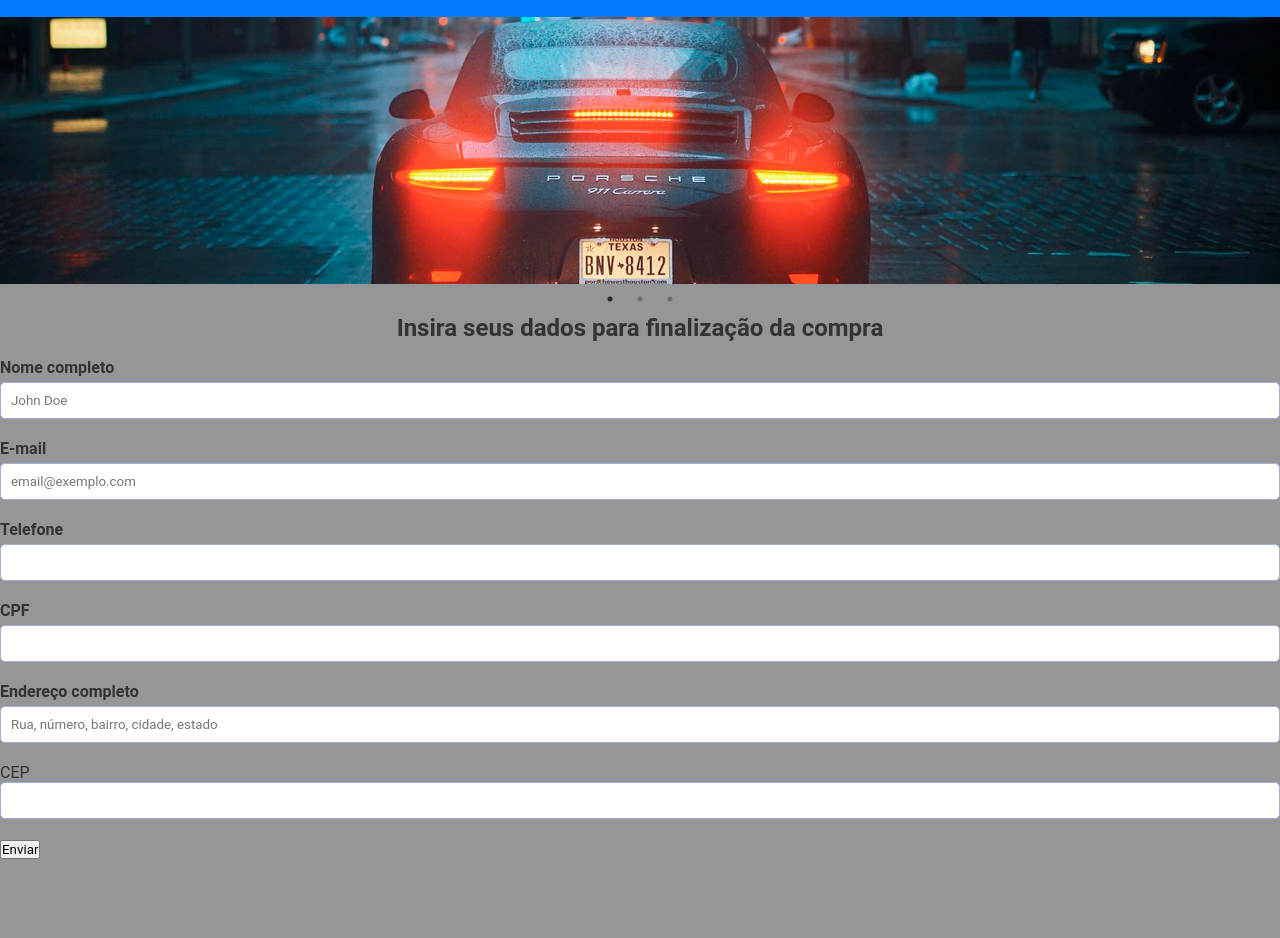
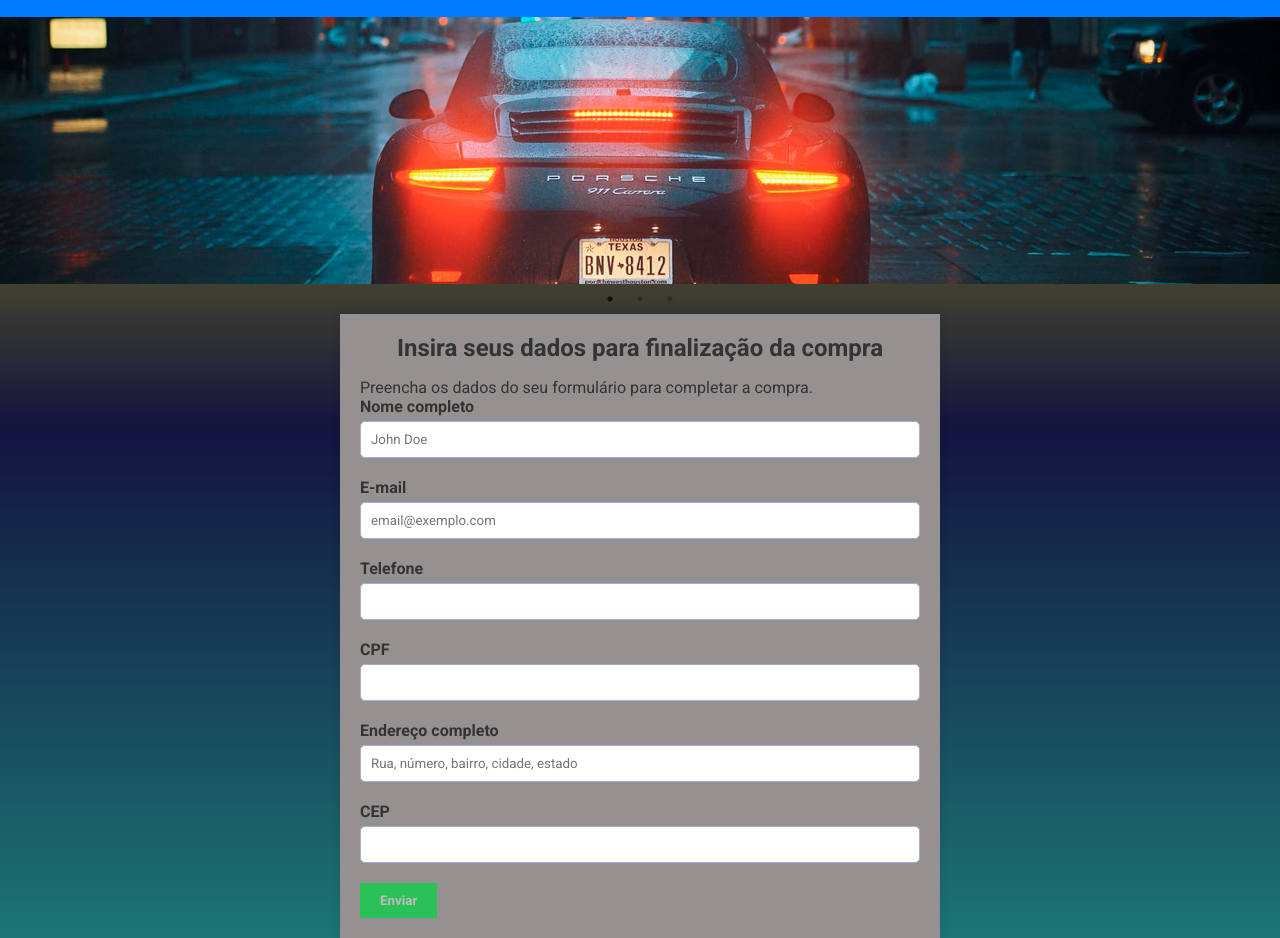
Before and after one commit to fernandagodinho/exe_mod_10_Ebac, a plain HTML site: page index.html in a window 1280 px wide. Shown: the part 80-1018 px from the top of the page. Before the commit the page ends 939 px from the top, so only its background shows below. Drawn offline with nearby package versions, Linux system fonts and the light colour scheme; a script that the page names is missing.

Commit message:
alterações de sintaxe

```diff
--- a/index.html
+++ b/index.html
@@ -5,8 +5,8 @@
     <meta name="viewport" content="width=device-width, initial-scale=1.0">
     <title>Formulário de Cadastro - Módulo 10</title>
     <link rel="preconnect" href="https://fonts.googleapis.com">
-    <link rel="preconnect" href="https://fonts.gstatic.com" origem cruzada>
-    <link href='https://fonts.googleapis.com/css?family=Roboto:wght@400;700&display=swap' rel='folha de estilo'>
+    <link rel="preconnect" href="https://fonts.gstatic.com" crossorigin>
+    <link href='https://fonts.googleapis.com/css?family=Roboto:wght@400;700&display=swap' rel='stylesheet'>
     <link rel="stylesheet" href="styles.css">
     <link rel="stylesheet" type="text/css" href="https://cdn.jsdelivr.net/npm/slick-carousel@1.8.1/slick/slick.css" />
     <link rel="stylesheet" href="https://cdn.jsdelivr.net/npm/slick-carousel@1.8.1/slick/slick-theme.css" />
@@ -26,11 +26,15 @@
         <img src="slide2.png" alt="Carro da BMW">
         <img src="slide3.png" alt="Carro da Ford" >
 
-    </Div>
+    </div>
 
-    <div class="contêiner">
+    <div class="container">
+
         <h2>Insira seus dados para finalização da compra</h2>
-        <id do formulário="formulário">
+        <p>Preencha os dados do seu formulário para completar a compra.</p>
+
+        <form id="formulário">
+
             <div class="form-campo">
                 <label for="nome">Nome completo</label>
                 <input type="text" id="nome" name="nome" placeholder="John Doe">
@@ -38,26 +42,26 @@
             <div class="form-campo">
                 <label for="email">E-mail</label>
                 <input type="email" id="email" name="email" placeholder="email@exemplo.com">
-            </Div>
+            </div>
             <div class="form-campo">
                 <label for="telefone">Telefone</label>
                 <input type="tel" id="telefone" name="telefone">
-            </Div>
+            </div>
             <div class="form-campo">
                 <label for="cpf">CPF</label>
                 <input type="text" id="cpf" name="cpf">
-            </Div>
+            </div>
             <div class="form-campo">
                 <label for="endereco">Endereço completo</label>
                 <input type="text" id="endereco" name="endereco" placeholder="Rua, número, bairro, cidade, estado">
-            </Div>
+            </div>
             <div class="form-campo">
-                <rótulo para="cep">CEP</label>
+                <label for="cep">CEP</label>
                 <input type="text" id="cep" name="cep">
-            </Div>
+            </div>
             <button type="submit">Enviar</button>
-        </forma>
-    </Div>
+        </form>
+    </div>
     <script src="jquery.mask.min.js"></script>
     <script src="jquery.validate.min.js"></script>
     <script type="text/javascript" src="https://code.jquery.com/jquery-1.11.0.min.js"></script>
@@ -115,7 +119,7 @@
             $('#cpf').mask('999.999.999-99');
         });
 
-        $('.carousel').carousel({
+        $('.carrossel').carrosel({
             interval: 2000
         });
 
@@ -126,4 +130,4 @@
     </script>
 </body>
 
-</Html>
+</html>
--- a/styles.css
+++ b/styles.css
@@ -7,7 +7,7 @@
 
 body {
     background-color: #d9d2d2;
-    background-color: #949697;
+    background-image: linear-gradient(rgb(178, 178, 12),rgb(19, 19, 63),rgb(28, 117, 117));
     color: #333;
 }
 
@@ -54,7 +54,7 @@
 }
 
 .container button {
-    background-color: #007bff;
+    background-color: #2ac258;
     color: white;
     color: rgb(192, 185, 185);
     padding: 10px 20px;
```
Also changed, not shown: script.js (renamed from main.js).
